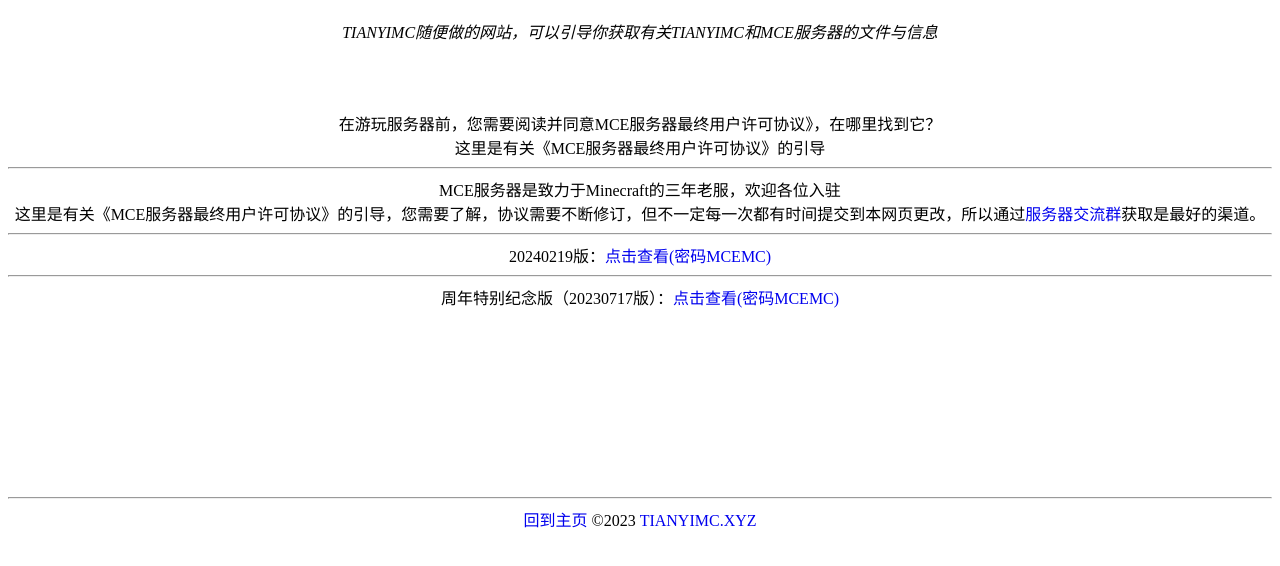
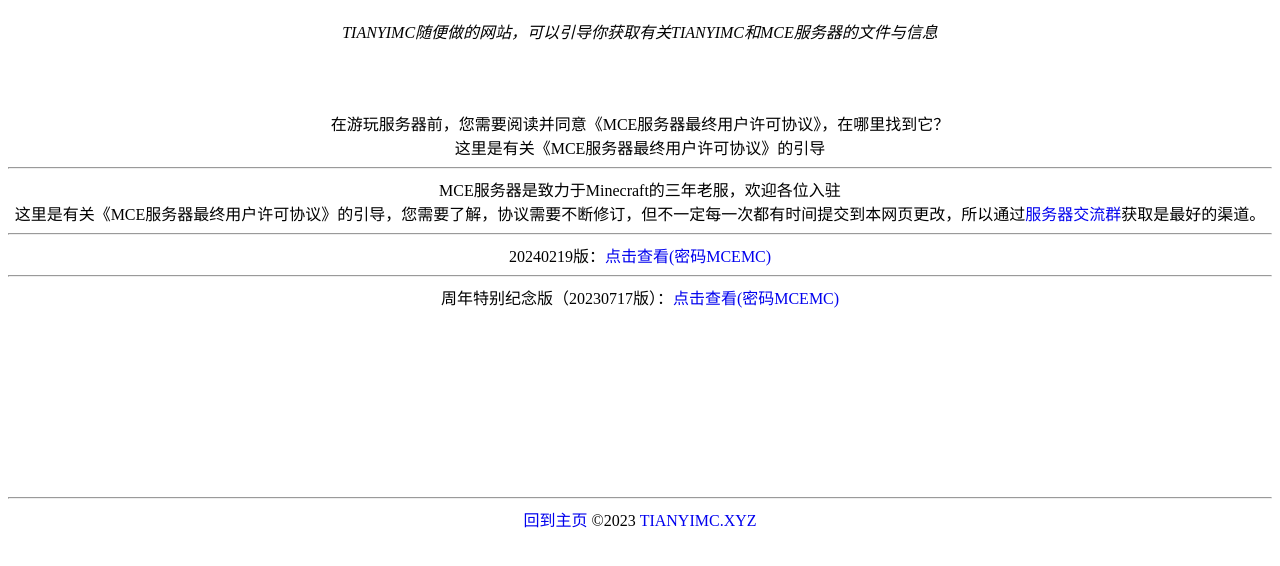
Before and after one commit to tianyimc/tianyimc.github.io, a plain HTML site: page eula.html in a window 1280 px wide. Shown: the part 70-636 px from the top of the page. Drawn offline with Linux system fonts and the light colour scheme; a web font is replaced by a local one.

Commit message:
Update eula.html
添加缺少的书名号（doge

```diff
--- a/eula.html
+++ b/eula.html
@@ -29,7 +29,7 @@
         <br>
         <p>
             <div class="notice">
-                在游玩服务器前，您需要阅读并同意MCE服务器最终用户许可协议》，在哪里找到它？
+                在游玩服务器前，您需要阅读并同意《MCE服务器最终用户许可协议》，在哪里找到它？
                 <br>
                 这里是有关《MCE服务器最终用户许可协议》的引导
             </div>
```
